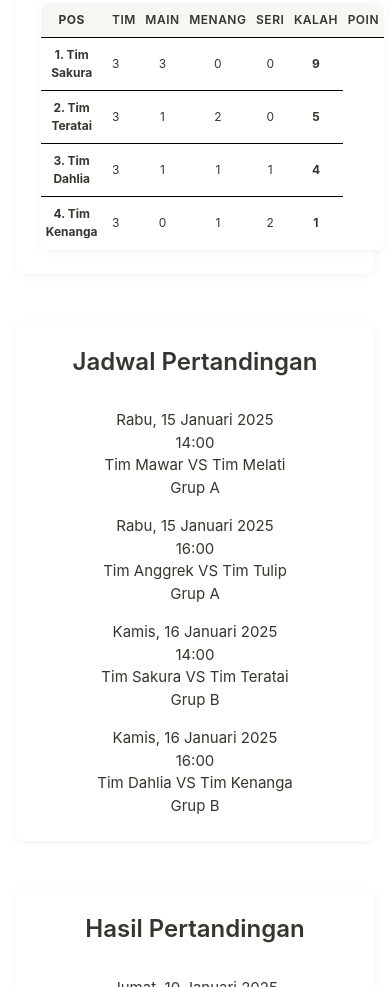
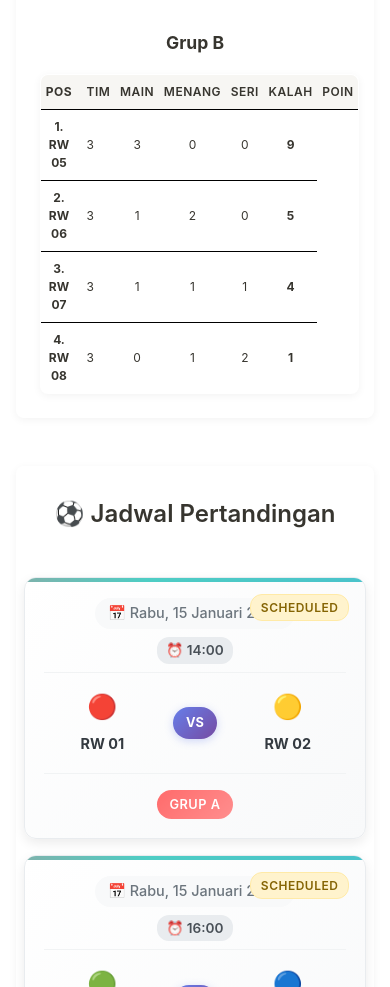
Before and after one commit to mrizkymxx/liga-rw-website, a plain HTML site: page index.html in a window 390 px wide. Shown: the part 1013-2000 px from the top of the page. Drawn offline with Linux system fonts and the light colour scheme.

Commit message:
Update team names and improve match schedule UI
 Team naming improvements:
- Change all team names from 'Tim [Flower]' to 'RW 01' through 'RW 08'
- Update team logos with colored circles ()
- Sync all data files (teams, standings, matches, topscorer, yellowcard)

 Enhanced match schedule design:
- Complete redesign with modern card-based layout
- Add gradient borders and smooth animations
- Include team logos in schedule cards
- Better responsive design for mobile devices
- Add visual status indicators and group badges
- Improved typography and spacing

 Technical improvements:
- Add getTeamData() helper function
- Update renderSchedule() for new layout
- Enhanced CSS with animations and gradients
- Better mobile responsiveness

```diff
--- a/data/matches.json
+++ b/data/matches.json
@@ -4,8 +4,8 @@
       "id": 1,
       "date": "2025-01-15",
       "time": "14:00",
-      "teamA": "Tim Mawar",
-      "teamB": "Tim Melati",
+      "teamA": "RW 01",
+      "teamB": "RW 02",
       "group": "A",
       "status": "scheduled"
     },
@@ -13,8 +13,8 @@
       "id": 2,
       "date": "2025-01-15",
       "time": "16:00",
-      "teamA": "Tim Anggrek",
-      "teamB": "Tim Tulip",
+      "teamA": "RW 03",
+      "teamB": "RW 04",
       "group": "A",
       "status": "scheduled"
     },
@@ -22,8 +22,8 @@
       "id": 3,
       "date": "2025-01-16",
       "time": "14:00",
-      "teamA": "Tim Sakura",
-      "teamB": "Tim Teratai",
+      "teamA": "RW 05",
+      "teamB": "RW 06",
       "group": "B",
       "status": "scheduled"
     },
@@ -31,8 +31,8 @@
       "id": 4,
       "date": "2025-01-16",
       "time": "16:00",
-      "teamA": "Tim Dahlia",
-      "teamB": "Tim Kenanga",
+      "teamA": "RW 07",
+      "teamB": "RW 08",
       "group": "B",
       "status": "scheduled"
     }
@@ -42,8 +42,8 @@
       "id": 5,
       "date": "2025-01-10",
       "time": "14:00",
-      "teamA": "Tim Mawar",
-      "teamB": "Tim Anggrek",
+      "teamA": "RW 01",
+      "teamB": "RW 03",
       "scoreA": 2,
       "scoreB": 1,
       "group": "A",
@@ -53,8 +53,8 @@
       "id": 6,
       "date": "2025-01-10",
       "time": "16:00",
-      "teamA": "Tim Melati",
-      "teamB": "Tim Tulip",
+      "teamA": "RW 02",
+      "teamB": "RW 04",
       "scoreA": 3,
       "scoreB": 0,
       "group": "A",
@@ -64,8 +64,8 @@
       "id": 7,
       "date": "2025-01-11",
       "time": "14:00",
-      "teamA": "Tim Sakura",
-      "teamB": "Tim Dahlia",
+      "teamA": "RW 05",
+      "teamB": "RW 07",
       "scoreA": 3,
       "scoreB": 1,
       "group": "B",
@@ -75,8 +75,8 @@
       "id": 8,
       "date": "2025-01-11",
       "time": "16:00",
-      "teamA": "Tim Teratai",
-      "teamB": "Tim Kenanga",
+      "teamA": "RW 06",
+      "teamB": "RW 08",
       "scoreA": 1,
       "scoreB": 1,
       "group": "B",
--- a/data/standings.json
+++ b/data/standings.json
@@ -1,7 +1,7 @@
 {
   "groupA": [
     {
-      "team": "Tim Mawar",
+      "team": "RW 01",
       "matches": 3,
       "wins": 2,
       "draws": 1,
@@ -12,7 +12,7 @@
       "goalDifference": 4
     },
     {
-      "team": "Tim Melati",
+      "team": "RW 02",
       "matches": 3,
       "wins": 2,
       "draws": 0,
@@ -23,7 +23,7 @@
       "goalDifference": 2
     },
     {
-      "team": "Tim Anggrek",
+      "team": "RW 03",
       "matches": 3,
       "wins": 1,
       "draws": 1,
@@ -34,7 +34,7 @@
       "goalDifference": 0
     },
     {
-      "team": "Tim Tulip",
+      "team": "RW 04",
       "matches": 3,
       "wins": 0,
       "draws": 0,
@@ -47,7 +47,7 @@
   ],
   "groupB": [
     {
-      "team": "Tim Sakura",
+      "team": "RW 05",
       "matches": 3,
       "wins": 3,
       "draws": 0,
@@ -58,7 +58,7 @@
       "goalDifference": 6
     },
     {
-      "team": "Tim Teratai",
+      "team": "RW 06",
       "matches": 3,
       "wins": 1,
       "draws": 2,
@@ -69,7 +69,7 @@
       "goalDifference": 1
     },
     {
-      "team": "Tim Dahlia",
+      "team": "RW 07",
       "matches": 3,
       "wins": 1,
       "draws": 1,
@@ -80,7 +80,7 @@
       "goalDifference": -1
     },
     {
-      "team": "Tim Kenanga",
+      "team": "RW 08",
       "matches": 3,
       "wins": 0,
       "draws": 1,
--- a/data/teams.json
+++ b/data/teams.json
@@ -2,45 +2,45 @@
   "groupA": [
     {
       "id": 1,
-      "name": "Tim Mawar",
-      "logo": "🌹"
+      "name": "RW 01",
+      "logo": "🔴"
     },
     {
       "id": 2,
-      "name": "Tim Melati",
-      "logo": "🌸"
+      "name": "RW 02",
+      "logo": "🟡"
     },
     {
       "id": 3,
-      "name": "Tim Anggrek",
-      "logo": "🌺"
+      "name": "RW 03",
+      "logo": "🟢"
     },
     {
       "id": 4,
-      "name": "Tim Tulip",
-      "logo": "🌷"
+      "name": "RW 04",
+      "logo": "🔵"
     }
   ],
   "groupB": [
     {
       "id": 5,
-      "name": "Tim Sakura",
-      "logo": "🌸"
+      "name": "RW 05",
+      "logo": "🟠"
     },
     {
       "id": 6,
-      "name": "Tim Teratai",
-      "logo": "🏵️"
+      "name": "RW 06",
+      "logo": "🟣"
     },
     {
       "id": 7,
-      "name": "Tim Dahlia",
-      "logo": "🌻"
+      "name": "RW 07",
+      "logo": "🟤"
     },
     {
       "id": 8,
-      "name": "Tim Kenanga",
-      "logo": "🌼"
+      "name": "RW 08",
+      "logo": "⚫"
     }
   ]
 }
--- a/data/topscorer.json
+++ b/data/topscorer.json
@@ -2,35 +2,35 @@
   {
     "rank": 1,
     "name": "Ahmad Rizki",
-    "team": "Tim Sakura",
+    "team": "RW 05",
     "goals": 5,
     "matches": 3
   },
   {
     "rank": 2,
     "name": "Budi Santoso",
-    "team": "Tim Mawar",
+    "team": "RW 01",
     "goals": 4,
     "matches": 3
   },
   {
     "rank": 3,
     "name": "Cahyo Nugroho",
-    "team": "Tim Melati",
+    "team": "RW 02",
     "goals": 3,
     "matches": 3
   },
   {
     "rank": 4,
     "name": "Dedi Kurniawan",
-    "team": "Tim Teratai",
+    "team": "RW 06",
     "goals": 2,
     "matches": 3
   },
   {
     "rank": 5,
     "name": "Eko Prasetyo",
-    "team": "Tim Anggrek",
+    "team": "RW 03",
     "goals": 2,
     "matches": 3
   }
--- a/data/yellowcard.json
+++ b/data/yellowcard.json
@@ -2,35 +2,35 @@
   {
     "rank": 1,
     "name": "Faisal Ramadhan",
-    "team": "Tim Dahlia",
+    "team": "RW 07",
     "cards": 3,
     "matches": 3
   },
   {
     "rank": 2,
     "name": "Gandi Sutrisno",
-    "team": "Tim Kenanga",
+    "team": "RW 08",
     "cards": 2,
     "matches": 3
   },
   {
     "rank": 3,
     "name": "Hadi Wijaya",
-    "team": "Tim Tulip",
+    "team": "RW 04",
     "cards": 2,
     "matches": 3
   },
   {
     "rank": 4,
     "name": "Indra Gunawan",
-    "team": "Tim Anggrek",
+    "team": "RW 03",
     "cards": 1,
     "matches": 3
   },
   {
     "rank": 5,
     "name": "Joko Susilo",
-    "team": "Tim Melati",
+    "team": "RW 02",
     "cards": 1,
     "matches": 3
   }
--- a/index.html
+++ b/index.html
@@ -169,10 +169,12 @@
             </div>
         </section> <!-- End of standings section -->
         <section id="schedule">
-            <h2>Jadwal Pertandingan</h2>
-            <ul id="schedule-list">
-                <!-- Data diisi oleh script.js -->
-            </ul>
+            <h2>⚽ Jadwal Pertandingan</h2>
+            <div class="schedule-container">
+                <div id="schedule-grid">
+                    <!-- Data diisi oleh script.js -->
+                </div>
+            </div>
         </section>
         <section id="results">
             <h2>Hasil Pertandingan</h2>
--- a/script.js
+++ b/script.js
@@ -206,24 +206,47 @@ function renderStandings() {
     }
 }
 
+// Helper function to get team data including logo
+function getTeamData(teamName) {
+    if (!appData.teams) return null;
+
+    // Search in both groups
+    const allTeams = [...(appData.teams.groupA || []), ...(appData.teams.groupB || [])];
+    return allTeams.find(team => team.name === teamName);
+}
+
 function renderSchedule() {
-    const scheduleList = document.getElementById('schedule-list');
-    if (!scheduleList || !appData.matches || !appData.matches.schedule) return;
+    const scheduleGrid = document.getElementById('schedule-grid');
+    if (!scheduleGrid || !appData.matches || !appData.matches.schedule) return;
 
     console.log('📅 Rendering schedule...', appData.matches.schedule);
 
-    scheduleList.innerHTML = '';
+    scheduleGrid.innerHTML = '';
     appData.matches.schedule.forEach(match => {
-        scheduleList.innerHTML += `
-            <div class="schedule-item">
-                <div class="schedule-date">${formatDate(match.date)}</div>
-                <div class="schedule-time">${match.time}</div>
-                <div class="schedule-match">
-                    <span class="team">${match.teamA}</span>
-                    <span class="vs">VS</span>
-                    <span class="team">${match.teamB}</span>
+        const teamAData = getTeamData(match.teamA);
+        const teamBData = getTeamData(match.teamB);
+
+        scheduleGrid.innerHTML += `
+            <div class="match-card">
+                <div class="match-status status-scheduled">Scheduled</div>
+                <div class="match-header">
+                    <div class="match-date">📅 ${formatDate(match.date)}</div>
+                    <div class="match-time">⏰ ${match.time}</div>
                 </div>
-                <div class="schedule-group">Grup ${match.group}</div>
+                <div class="match-teams">
+                    <div class="team-info">
+                        <span class="team-logo">${teamAData?.logo || '⚽'}</span>
+                        <div class="team-name">${match.teamA}</div>
+                    </div>
+                    <div class="vs-divider">VS</div>
+                    <div class="team-info">
+                        <span class="team-logo">${teamBData?.logo || '⚽'}</span>
+                        <div class="team-name">${match.teamB}</div>
+                    </div>
+                </div>
+                <div class="match-group">
+                    <span class="group-badge group-${match.group.toLowerCase()}">Grup ${match.group}</span>
+                </div>
             </div>
         `;
     });
--- a/style.css
+++ b/style.css
@@ -614,73 +614,177 @@ ul li {
 /* Styling khusus untuk jadwal pertandingan */
 #schedule {
     text-align: center;
+    padding: 2rem 0;
 }
 
-#schedule ul {
-    display: grid;
-    gap: 1rem;
-    padding: 0;
-    max-width: 600px;
+.schedule-container {
+    max-width: 1000px;
     margin: 0 auto;
+    padding: 0 1rem;
 }
 
-#schedule li {
-    background: #ffffff;
-    color: #37352f;
+#schedule-grid {
+    display: grid;
+    grid-template-columns: repeat(auto-fit, minmax(350px, 1fr));
+    gap: 1.5rem;
+    padding: 1rem 0;
+}
+
+.match-card {
+    background: linear-gradient(135deg, #ffffff 0%, #f8f9fa 100%);
+    border-radius: 16px;
     padding: 1.5rem;
-    border-radius: 8px;
-    border: 1px solid #e9e9e7;
-    box-shadow: 0 1px 3px rgba(0,0,0,0.1);
-    transition: all 0.15s ease;
+    box-shadow: 0 4px 12px rgba(0,0,0,0.08);
+    border: 1px solid #e9ecef;
+    transition: all 0.3s ease;
     position: relative;
     overflow: hidden;
 }
 
-#schedule li::before {
-    display: none;
+.match-card::before {
+    content: '';
+    position: absolute;
+    top: 0;
+    left: 0;
+    right: 0;
+    height: 4px;
+    background: linear-gradient(90deg, #ff6b6b, #4ecdc4, #45b7d1, #96ceb4);
+    background-size: 400% 400%;
+    animation: gradient 3s ease infinite;
 }
 
-#schedule li:hover {
-    transform: none;
-    box-shadow: 0 2px 8px rgba(0,0,0,0.15);
-    background: #ffffff;
-    border: 1px solid #d3d1cb;
+@keyframes gradient {
+    0% { background-position: 0% 50%; }
+    50% { background-position: 100% 50%; }
+    100% { background-position: 0% 50%; }
 }
 
-#schedule li .date {
-    font-size: 0.9rem;
-    opacity: 0.9;
-    margin-bottom: 0.8rem;
-    font-weight: 500;
-    text-align: center;
+.match-card:hover {
+    transform: translateY(-4px);
+    box-shadow: 0 8px 25px rgba(0,0,0,0.15);
+    border-color: #dee2e6;
 }
 
-#schedule li .match {
-    font-size: 1.1rem;
-    font-weight: bold;
+.match-header {
+    display: flex;
+    justify-content: space-between;
+    align-items: center;
+    margin-bottom: 1rem;
+    padding-bottom: 0.5rem;
+    border-bottom: 1px solid #f1f3f4;
+}
+
+.match-date {
+    font-size: 0.9rem;
+    color: #6c757d;
+    font-weight: 500;
+    background: #f8f9fa;
+    padding: 0.3rem 0.8rem;
+    border-radius: 20px;
+}
+
+.match-time {
+    font-size: 0.85rem;
+    color: #495057;
+    background: #e9ecef;
+    padding: 0.2rem 0.6rem;
+    border-radius: 12px;
+    font-weight: 600;
+}
+
+.match-teams {
     display: flex;
     align-items: center;
     justify-content: space-between;
     gap: 1rem;
+    margin: 1rem 0;
 }
 
-#schedule li .match .team-left {
+.team-info {
     flex: 1;
-    text-align: left;
+    text-align: center;
 }
 
-#schedule li .match .team-right {
-    flex: 1;
-    text-align: right;
+.team-logo {
+    font-size: 2rem;
+    margin-bottom: 0.5rem;
+    display: block;
 }
 
-#schedule li .vs {
-    background-color: rgba(255, 255, 255, 0.2);
+.team-name {
+    font-size: 1rem;
+    font-weight: 700;
+    color: #343a40;
+    margin-bottom: 0.2rem;
+}
+
+.vs-divider {
+    background: linear-gradient(135deg, #667eea 0%, #764ba2 100%);
+    color: white;
+    padding: 0.6rem 1rem;
+    border-radius: 50px;
+    font-weight: 700;
+    font-size: 0.9rem;
+    box-shadow: 0 2px 8px rgba(102, 126, 234, 0.3);
+    flex-shrink: 0;
+}
+
+.match-group {
+    text-align: center;
+    margin-top: 1rem;
+    padding-top: 1rem;
+    border-top: 1px solid #f1f3f4;
+}
+
+.group-badge {
+    display: inline-block;
+    background: #007bff;
+    color: white;
     padding: 0.3rem 0.8rem;
     border-radius: 20px;
     font-size: 0.8rem;
-    font-weight: normal;
-    flex-shrink: 0;
+    font-weight: 600;
+    text-transform: uppercase;
+    letter-spacing: 0.5px;
+}
+
+.group-badge.group-a {
+    background: linear-gradient(135deg, #ff6b6b, #ff8e8e);
+}
+
+.group-badge.group-b {
+    background: linear-gradient(135deg, #4ecdc4, #6bcf7f);
+}
+
+.match-status {
+    position: absolute;
+    top: 1rem;
+    right: 1rem;
+    padding: 0.2rem 0.6rem;
+    border-radius: 12px;
+    font-size: 0.75rem;
+    font-weight: 600;
+    text-transform: uppercase;
+    letter-spacing: 0.5px;
+}
+
+.status-scheduled {
+    background: #fff3cd;
+    color: #856404;
+    border: 1px solid #ffeaa7;
+}
+
+.status-live {
+    background: #d1ecf1;
+    color: #0c5460;
+    border: 1px solid #bee5eb;
+    animation: pulse 2s infinite;
+}
+
+@keyframes pulse {
+    0% { opacity: 1; }
+    50% { opacity: 0.7; }
+    100% { opacity: 1; }
 }
 
 /* Styling khusus untuk hasil pertandingan */
@@ -935,14 +1039,41 @@ footer a:hover {
     }
 
     /* Mobile styling untuk jadwal */
-    #schedule ul {
-        max-width: 100%;
-        margin: 0 auto;
+    .schedule-container {
+        padding: 0 0.5rem;
     }
 
-    #schedule li {
+    #schedule-grid {
+        grid-template-columns: 1fr;
+        gap: 1rem;
+    }
+
+    .match-card {
         padding: 1.2rem;
-        margin-bottom: 0.8rem;
+        border-radius: 12px;
+    }
+
+    .match-teams {
+        gap: 0.8rem;
+    }
+
+    .team-logo {
+        font-size: 1.5rem;
+    }
+
+    .team-name {
+        font-size: 0.9rem;
+    }
+
+    .vs-divider {
+        padding: 0.4rem 0.8rem;
+        font-size: 0.8rem;
+    }
+
+    .match-header {
+        flex-direction: column;
+        gap: 0.5rem;
+        align-items: center;
     }
 
     #schedule li .date {
```
